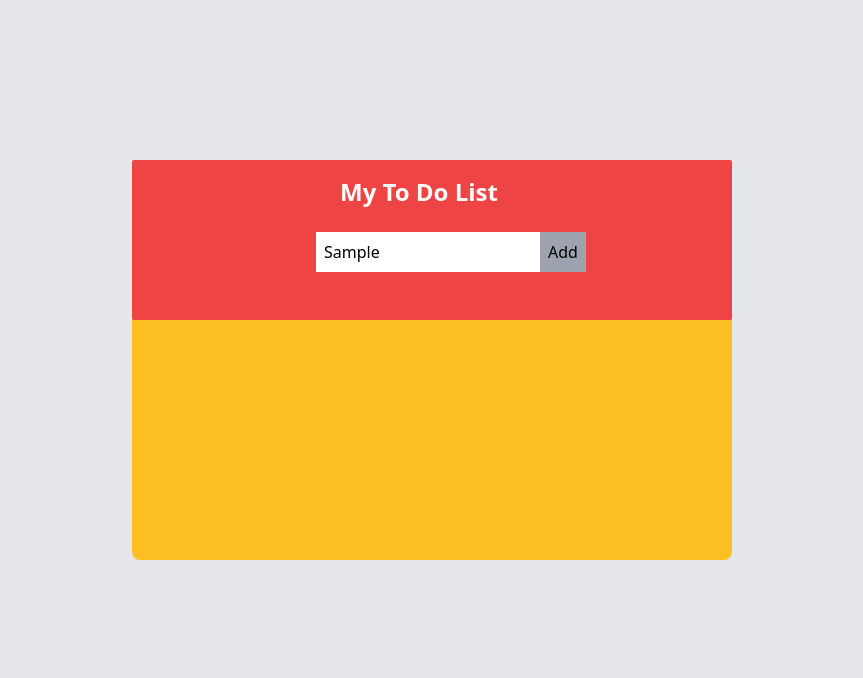
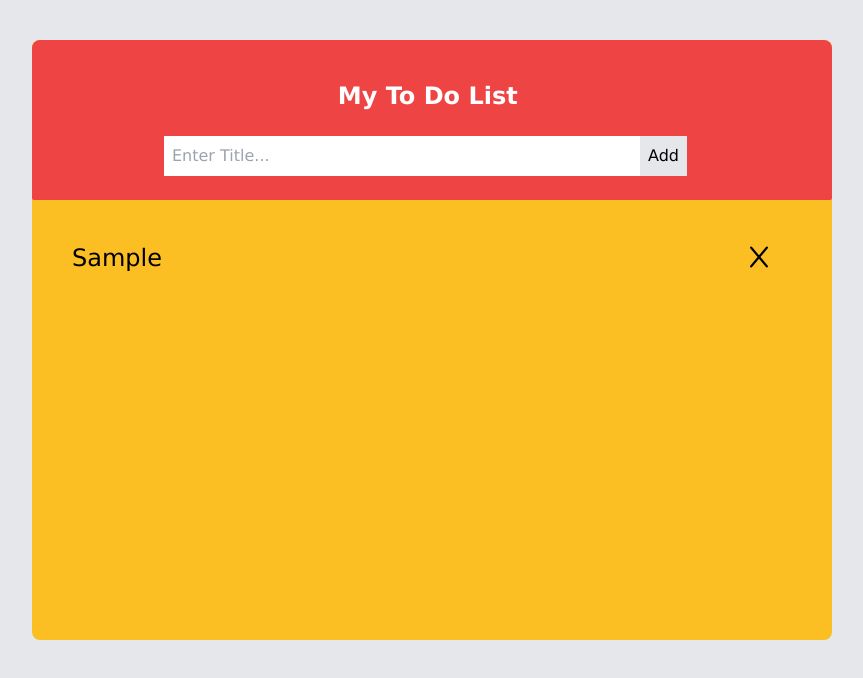
Before and after one commit to Atikrg/javascript-projects, a plain HTML site: page to-do list/index.html in a window 1280 px wide. Both pictures are taken after typing "Sample" into the empty fields and a click on the button "Add". Shown: the whole page, without its empty margins (208-1071 px from the left). Drawn offline with nearby package versions, Linux system fonts and the light colour scheme.

Commit message:
git push

```diff
--- a/to-do list/index.html
+++ b/to-do list/index.html
@@ -1,45 +1,121 @@
 <!DOCTYPE html>
 <html lang="en">
+
 <head>
     <meta charset="UTF-8">
     <meta http-equiv="X-UA-Compatible" content="IE=edge">
     <meta name="viewport" content="width=device-width, initial-scale=1.0">
     <title>To do List</title>
     <link href="https://unpkg.com/tailwindcss@^2/dist/tailwind.min.css" rel="stylesheet">
+    <script src="https://kit.fontawesome.com/da671fb38f.js" crossorigin="anonymous"></script>
 </head>
 
 <style>
-body{
-    margin:0;
+    body {
+        margin: 0;
         padding: 0;
         justify-content: center;
-    display:flex;
+        display: flex;
+        font-family: Verdana, Geneva, Tahoma, sans-serif;
+        list-style-type: none;
+        box-sizing: border-box;
+
+
     }
-.container{
+
+    ul li:hover {
+        background-color: rgb(247, 220, 170);
+
+
+    }
+
+    ul li.checked {
+        background: rgb(255, 147, 47);
+        text-decoration: line-through;
+        color: white;
+    }
+
+    .container {
         position: absolute;
-    height: 400px;
-    width: 600px;
-    top: 20%;
+        overflow: scroll;
+        height: 600px;
+        width: 800px;
+        top: 5%;
     }
+
+    .top:after {
+        clear: both;
+        content: "";
+        display: table;
+
+    }
+
+    .add {
+        text-decoration: none;
+
+    }
+
+    .add {
+        font-size: 24px;
+    }
+
+    .title {
+        width: 476px;
+        margin-left: 100px
+    }
+
+    .my-ul {
+        padding: 2px;
+        margin: 2px;
+        margin-bottom: 4px;
+        ;
+    }
+
+    .cancel {
+        float: right;
+    }
+
+    .cancel:hover {
+        color: rgb(255, 0, 0);
+    }
+
+    .cancel:focus {
+        outline: none;
+    }
+</style>
 
 
 
-</style>
 <body class="bg-gray-200">
 
     <div class="container  bg-yellow-400 justify-center rounded-lg">
 
-<div class="top bg-red-500 w-full h-40 rounded-sm">
+        <div class="top bg-red-500 w-full h-40 rounded-sm p-6">
+
             <div class="my-to-do p-4">
-        <p class = " text-white font-bold text-2xl ml-48">My To Do List</p>
+                <p class=" text-white font-bold text-2xl ml-56"> &nbsp&nbsp&nbsp&nbsp My To Do List</p>
             </div>
-    <div class = "input-name ml-44 p-2">
-        <input type="text" class="p-2 w-56 focus:outline-none" placeholder = "Enter Title..."><input type="button" value= "Add" class="addBtn p-2 bg-gray-300 focus:outline-none focus:bg-gray-400">
+            <div class="input-name p-2">
+                <input type="text" class="title p-2 focus:outline-none" placeholder="Enter Title..."><input
+                    type="button" value="Add" onclick="newElement()"
+                    class="addBtn p-2 bg-gray-200 focus:border-gray-300 text-md hover:bg-gray-300">
             </div>
         </div>
 
-<div class = bottom>
+        <div class=bottom>
 
+
+
+
+            <div class="add">
+                <div class="list p-6 pb-6 font-medium m-4">
+                    <ul id=my-ul>
+
+                    </ul>
+
+
+                </div>
+            </div>
 
 
 
@@ -48,5 +124,57 @@ body{
 
     </div>
 
+    <script>
+        var list = document.querySelector('ul')
+        list.addEventListener('click', function (ev) {
+            if (ev.target.tagName === "LI") {
+                ev.target.classList.toggle('checked');
+
+            }
+
+        }, false);
+
+        window.onload = function () {
+            var title = document.querySelector('title')
+            title.focus()
+            title.value = '';
+        }
+
+        function newElement() {
+            var input = document.querySelector('.title');
+
+            var li = document.createElement('li');
+            var inputValue = document.querySelector('.title').value;
+            var t = document.createTextNode(inputValue);
+            li.appendChild(t);
+            //Delete button
+            var span = document.createElement('button');
+            span.classList.add('cancel');
+            span.innerHTML = '<i class="far fa-times-circle fa-x mr-6"></i>'
+            li.appendChild(span);
+
+
+            if (inputValue === '') {
+                alert("You must type Something")
+            } else {
+                document.getElementById('my-ul').appendChild(li);
+            }
+            input.value = '';
+
+
+            var close = document.getElementsByClassName("cancel");
+            var i;
+            for (i = 0; i < close.length; i++) {
+                close[i].onclick = function () {
+                    var div = this.parentElement;
+                    div.style.display = "none";
+                }
+            }
+        }
+
+
+
+    </script>
 </body>
+
 </html>
```
Lines whose indentation alone changed are shown as unchanged.
